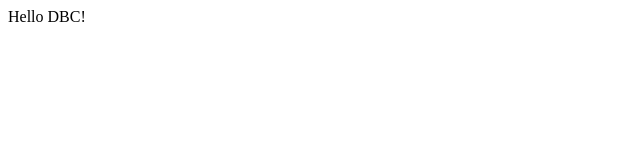
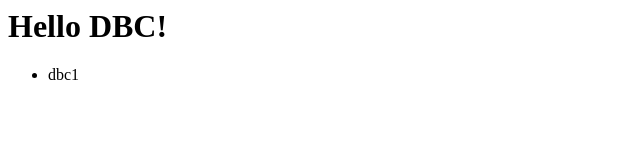
Before and after one commit to ryanstorberg/ryanstorberg.github.io, a plain HTML site: page index.html in a window 1280 px wide. Shown: the whole page, without its empty margins (0-640 px from the left). Drawn offline with Linux system fonts and the light colour scheme.

Commit message:
added link to dbc1

```diff
--- a/index.html
+++ b/index.html
@@ -1,5 +1,11 @@
 <html>
+	<head>
+
+	</head>
 	<body>
-		Hello DBC!
+		<h1>Hello DBC!</h1>
+		<ul>
+			<li><a href="unit_projects/dbc1.html" alt=""></a>dbc1</li>
+		</ul>
 	</body>
 </html>
```
